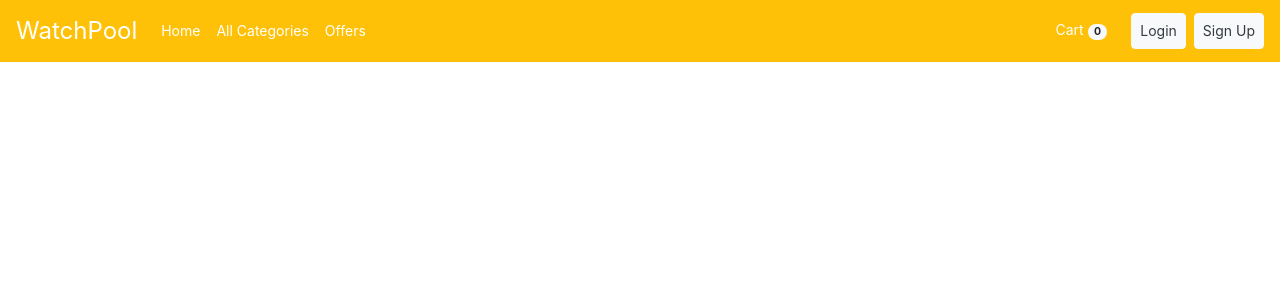
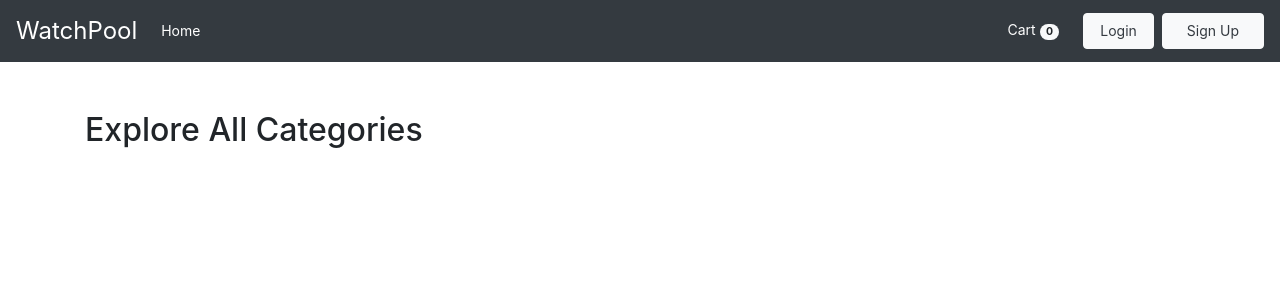
Before and after one commit to inaveenchahar/e-mart, a Django app: page / in a window 1280 px wide. Shown: the top 300 px of the page. Run offline with Django 3.2, Linux system fonts and the light colour scheme; data that the repository does not hold is empty; some libraries are stand-ins or nearby versions.

Commit message:
chore(main): navbar color changed to bg-dark chore(product): category_index view is using as homepage

```diff
--- a/main/templates/base.html
+++ b/main/templates/base.html
@@ -10,7 +10,7 @@
 </head>
 <body style="padding: 0; margin: 0">
 
-    <nav class="navbar navbar-dark bg-warning navbar-expand-md">
+    <nav class="navbar navbar-dark bg-dark navbar-expand-md">
         <a style="font-size: 24px" href="{% url 'main:homepage' %}" class="navbar-brand">WatchPool</a>
         <button type="button" class="navbar-toggler" data-toggle="collapse" data-target="#navbarCollapse">
             <span class="navbar-toggler-icon"></span>
@@ -20,12 +20,12 @@
                 <li class="nav-item ">
                     <a href="{% url 'main:homepage' %}" class="nav-link text-white">Home</a>
                 </li>
-                <li class="nav-item">
-                    <a href="{% url 'product:category_index' %}" class="nav-link text-white">All Categories</a>
-                </li>
-                <li class="nav-item">
-                    <a href="" class="nav-link text-white">Offers</a>
-                </li>
+{#                <li class="nav-item">#}
+{#                    <a href="{% url 'product:category_index' %}" class="nav-link text-white">All Categories</a>#}
+{#                </li>#}
+{#                <li class="nav-item">#}
+{#                    <a href="" class="nav-link text-white">Offers</a>#}
+{#                </li>#}
 
             </ul>
             <ul class="navbar-nav ml-auto">
@@ -57,10 +57,10 @@
                         </a>
                     </li>
                     <li class="nav-item mr-md-2">
-                        <a href="{% url 'accounts:login' %}" class="btn btn-light nav-link text-dark">Login</a>
+                        <a href="{% url 'accounts:login' %}" class="btn btn-light nav-link text-dark px-md-3">Login</a>
                     </li>
                     <li class="nav-item">
-                        <a href="{% url 'accounts:sign_up' %}" class="btn btn-light nav-link text-dark">Sign Up</a>
+                        <a href="{% url 'accounts:sign_up' %}" class="btn btn-light nav-link text-dark px-md-4">Sign Up</a>
                     </li>
                 {% endif %}
             </ul>
--- a/main/templates/homepage.html
+++ b/main/templates/homepage.html
@@ -12,38 +12,23 @@
             </div>
         {% endif %}
         <div class="container py-md-5">
+            <h1>Explore All Categories</h1>
+            <div class="row">
                 {% for category in all_categories %}
-                {% if category.product_set.all.count > 0 %}
-                    <h4>{{ category.title | upper }}</h4>
-                    <div class="row">
-                        {% for product in category.product_set.all|dictsort:'order' %}
-                            {% if product.visible is True and product.highlight is True %}
-                                <div class="col-md-3">
-                                    <a href="{% url 'product:product_details' category.slug product.slug product.id %}">
-                                        <div class="card border-0 mb-3">
-                                            <img src="{{ product.image.url }}" class="card-img-top embed-responsive border" alt="product-image" style="height: 240px">
-                                            <div class="card-body py-2 px-2 text-center">
-                                                <p class="card-title text-dark my-1 text-uppercase">{{ product.title }}</p>
+                    <div class="col-md-4 mb-4">
+                        <a href="{% url 'product:category_details' category.slug %}">
+                            <div class="card">
+                                <img alt="product image" src="{{ category.image.url }}" class="card-img" style="height: 220px">
+                                <div class="card-body py-2">
+                                    <p class="card-title my-1 text-secondary">{{ category.title }}</p>
                                 </div>
-                                            <div class="card-footer bg-white border-0 text-dark pt-0 text-center">
-                                                <span class="lead" style="vertical-align: middle">
-                                                    <i class="fa fa-inr my-0" aria-hidden="true"></i> {{ product.price | floatformat:"0" }}
-                                                </span>
-            {#                                    <a href="{% url 'cart:cart_product' category.slug product.slug product.id %}" class="btn btn-primary float-right">Add to Cart</a>#}
-                                            </div>
-
                             </div>
                         </a>
                     </div>
-                            {% endif %}
                 {% endfor %}
             </div>
-                    <hr class="mb-5">
-                {% endif %}
 
-            {% endfor %}
+
         </div>
     </section>
-
-
 {% endblock content %}
--- a/products/urls.py
+++ b/products/urls.py
@@ -4,7 +4,7 @@ from . import views
 app_name = 'product'
 
 urlpatterns = [
-    path('', views.category_index, name='category_index'),
+    # path('', views.category_index, name='category_index'),
     path('<c_slug>/', views.category_details, name='category_details'),
     path('<c_slug>/<p_slug>/<id>/', views.product_details, name='product_details'),
 ]
```
Also changed, not shown: products/views.py (+9 -9 lines). Lines whose indentation alone changed are shown as unchanged.
